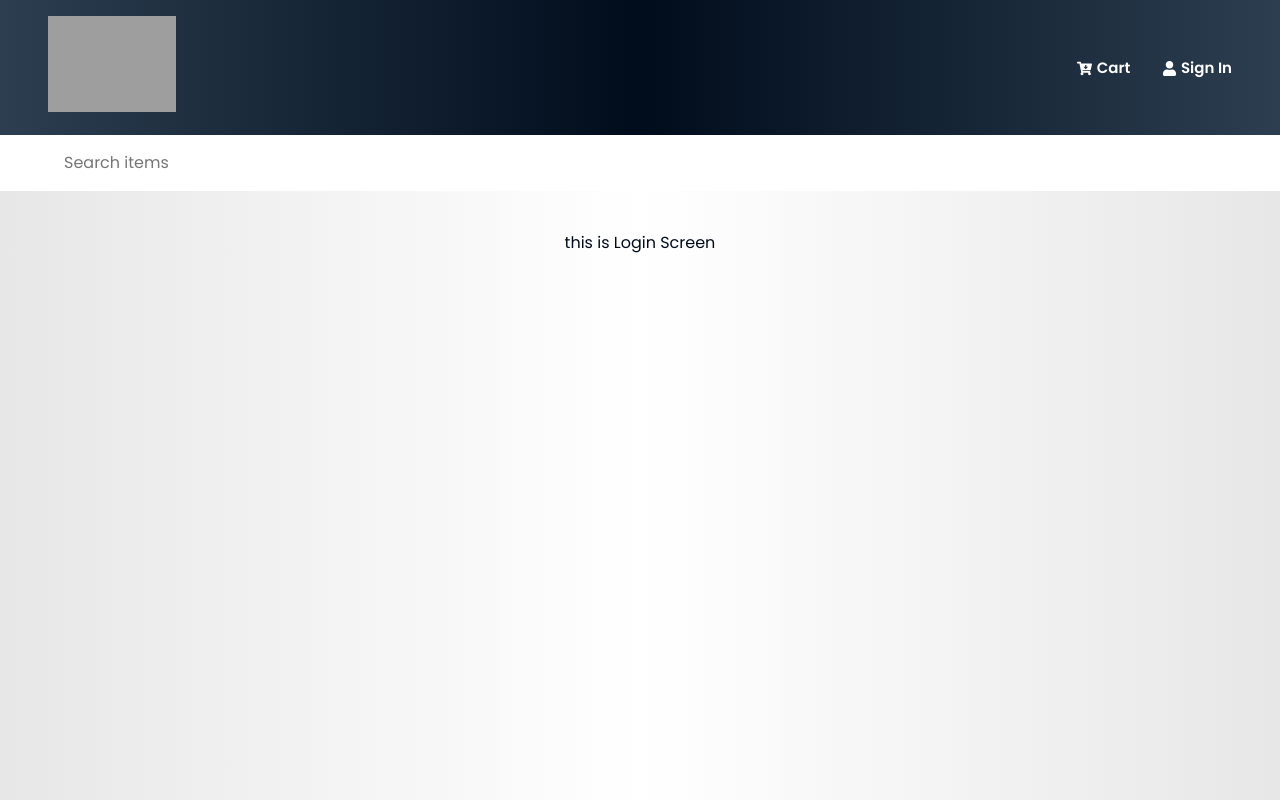
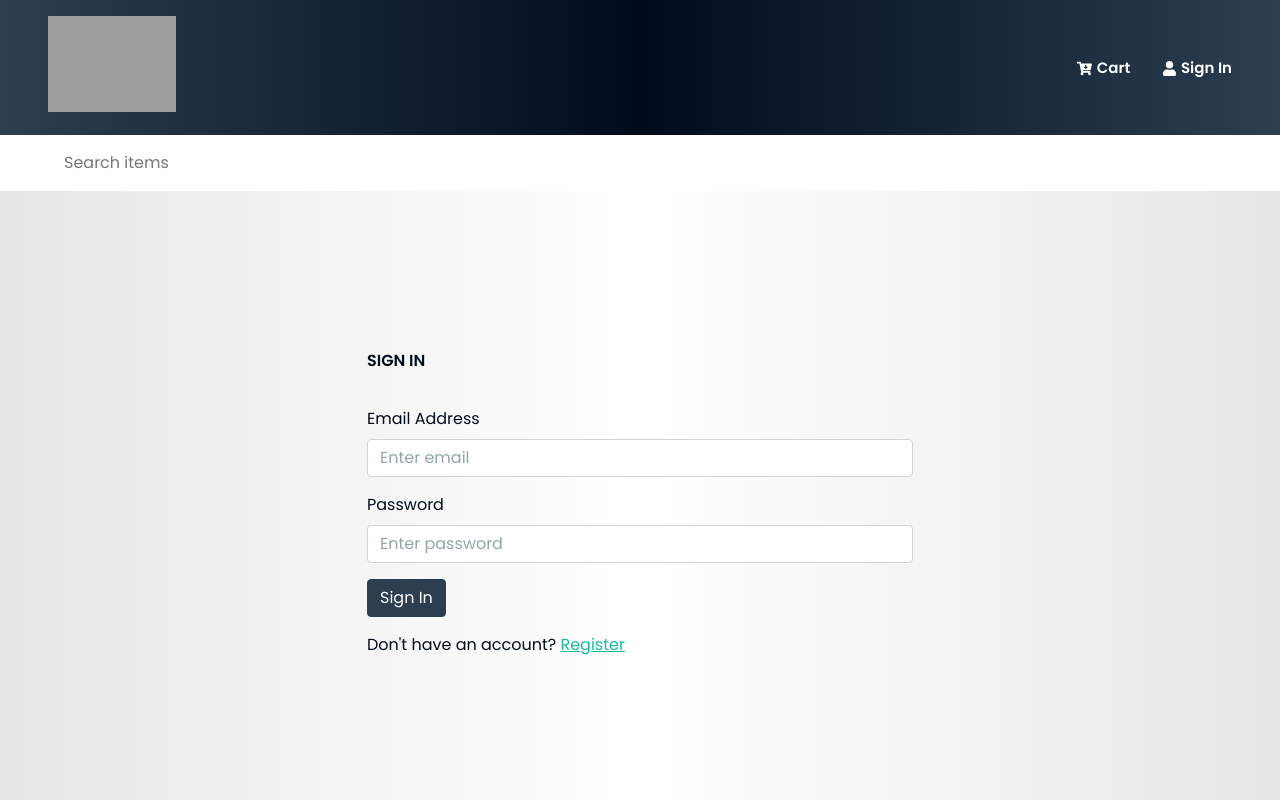
Before and after one commit to ahmadpiee/monggo-store, a React (Create React App) app in the folder frontend/: page /login in a window 1280 px wide. Shown: the top 800 px of the page. Built offline with nearby package versions, Linux system fonts and the light colour scheme; grey boxes are pictures that could not be loaded.

Commit message:
frontend auth functionallity

```diff
--- a/frontend/src/App.js
+++ b/frontend/src/App.js
@@ -2,7 +2,13 @@ import React from "react";
 import { BrowserRouter as Router, Route } from "react-router-dom";
 import styled from "styled-components";
 import { Header, Footer, Layout } from "./components";
-import { CartScreen, LoginScreen, HomeScreen, ProductScreen } from "./screens";
+import {
+    CartScreen,
+    LoginScreen,
+    HomeScreen,
+    ProductScreen,
+    RegisterScreen,
+} from "./screens";
 
 function App() {
     return (
@@ -10,10 +16,11 @@ function App() {
             <Layout>
                 <Header />
                 <BodyContainer>
+                    <Route path="/login" component={LoginScreen} />
+                    <Route path="/register" component={RegisterScreen} />
+                    <Route path="/product/:id" component={ProductScreen} />
+                    <Route path="/cart/:id?" component={CartScreen} />
                     <Route path="/" component={HomeScreen} exact />
-                    <Route path="/product/:id" component={ProductScreen} />
-                    <Route path="/login" component={LoginScreen} />
-                    <Route path="/cart/:id?" component={CartScreen} />
                 </BodyContainer>
                 <Footer />
             </Layout>
@@ -30,4 +37,5 @@ const BodyContainer = styled.div`
     align-items: center;
     margin: 0;
     padding: 2.5rem;
+    min-height: 80vh;
 `;
--- a/frontend/src/components/card/Card.js
+++ b/frontend/src/components/card/Card.js
@@ -15,26 +15,16 @@ const Card = ({
     const formattter = new Intl.NumberFormat("id-ID");
 
     return (
+        <Link key={product._id} style={style} to={`/product/${product._id}`}>
             <Container>
-            <Link
-                key={product._id}
-                style={style}
-                to={`/product/${product._id}`}
-            >
                 <img alt="pic" src={image} />
-            </Link>
                 <BottomContainer>
-                <Link
-                    key={product._id}
-                    style={style}
-                    to={`/product/${product._id}`}
-                >
                     <Title>{name}</Title>
-                </Link>
                     <Rating rating={rating} numReview={numReview} />
                     <Price>Rp {formattter.format(`${price}`)}</Price>
                 </BottomContainer>
             </Container>
+        </Link>
     );
 };
 
@@ -101,11 +91,8 @@ const Container = styled.div`
     box-shadow: -1px 1px 20px 0px rgba(0, 0, 0, 0.42);
     overflow: hidden;
     img {
-        image-rendering: optimizeSpeed;
-        /* max-height: 200px; */
         border-top-left-radius: 10px;
         border-top-right-radius: 10px;
-        width: 100%;
         :hover {
             transform: scale(1.06);
             transition: transform 2s cubic-bezier(0.25, 0.45, 0.45, 1);
--- /dev/null
+++ b/frontend/src/components/form-container/FormContainer.js
@@ -0,0 +1,16 @@
+import React from "react";
+import { Container, Row, Col } from "react-bootstrap";
+
+const FormContainer = ({ children }) => {
+    return (
+        <Container>
+            <Row className="justify-content-md-center">
+                <Col xs={12} md={6}>
+                    {children}
+                </Col>
+            </Row>
+        </Container>
+    );
+};
+
+export default FormContainer;
--- a/frontend/src/components/index.js
+++ b/frontend/src/components/index.js
@@ -6,5 +6,16 @@ import Layout from "./layout/Layout";
 import Rating from "./rating/Rating";
 import Loader from "./loader.js/Loader";
 import Message from "./message.js/Message";
+import FormContainer from "./form-container/FormContainer";
 
-export { Header, Footer, Layout, Card, Banner, Rating, Loader, Message };
+export {
+    Header,
+    Footer,
+    Layout,
+    Card,
+    Banner,
+    Rating,
+    Loader,
+    Message,
+    FormContainer,
+};
--- a/frontend/src/components/message.js/Message.js
+++ b/frontend/src/components/message.js/Message.js
@@ -18,4 +18,5 @@ const Container = styled.div`
         min-width: 20vh;
     }
     min-width: 30vh;
+    color: white;
 `;
--- a/frontend/src/screens/CartScreen.js
+++ b/frontend/src/screens/CartScreen.js
@@ -12,7 +12,7 @@ import {
     Button,
     Card,
 } from "react-bootstrap";
-import { Message, Loader } from "../components";
+import { Message } from "../components";
 import { FaTrashAlt, FaCartArrowDown } from "react-icons/fa";
 
 const CartScreen = ({
--- a/frontend/src/screens/LoginScreen.js
+++ b/frontend/src/screens/LoginScreen.js
@@ -1,10 +1,79 @@
-import React from "react";
+import React, { useState, useEffect } from "react";
+import { useDispatch, useSelector } from "react-redux";
+import { login } from "../store/actions/userActions";
+import { Link } from "react-router-dom";
+import { Form, Button, Row, Col } from "react-bootstrap";
 import styled from "styled-components";
+import { Message, Loader, FormContainer } from "../components";
 
-const LoginScreen = () => {
+const LoginScreen = ({ location, history }) => {
+    const [email, setEmail] = useState("");
+    const [password, setPassword] = useState("");
+
+    const dispatch = useDispatch();
+    const userLogin = useSelector((state) => state.userLogin);
+    const { loading, userInfo, error } = userLogin;
+
+    const redirect = location.search ? location.search.split("=")[1] : "/";
+
+    useEffect(() => {
+        if (userInfo) {
+            history.push(redirect);
+        }
+    }, [history, userInfo, redirect]);
+
+    const submitHandler = (e) => {
+        e.preventDefault();
+        dispatch(login(email, password));
+    };
+
     return (
         <Container>
-            <h1>this is Login Screen</h1>
+            <FormContainer>
+                <h1>Sign In</h1>
+                {loading && <Loader />}
+                {error && <Message>{error}</Message>}
+                <Form onSubmit={submitHandler}>
+                    <Form.Group controlId="email">
+                        <Form.Label className="mt-4">Email Address</Form.Label>
+                        <Form.Control
+                            type="email"
+                            placeholder="Enter email"
+                            value={email}
+                            onChange={(e) => setEmail(e.target.value)}
+                            className="mb-3"
+                        />
+                    </Form.Group>
+
+                    <Form.Group controlId="password">
+                        <Form.Label>Password</Form.Label>
+                        <Form.Control
+                            type="password"
+                            placeholder="Enter password"
+                            value={password}
+                            onChange={(e) => setPassword(e.target.value)}
+                        ></Form.Control>
+                    </Form.Group>
+                    <Button className="mt-3" type="submit" variant="primary">
+                        Sign In
+                    </Button>
+                </Form>
+
+                <Row className="py-3">
+                    <Col>
+                        Don't have an account?{" "}
+                        <Link
+                            to={
+                                redirect
+                                    ? `/register?redirect=${redirect}`
+                                    : "/register"
+                            }
+                        >
+                            Register
+                        </Link>
+                    </Col>
+                </Row>
+            </FormContainer>
         </Container>
     );
 };
@@ -12,5 +81,10 @@ const LoginScreen = () => {
 export default LoginScreen;
 
 const Container = styled.div`
-    height: 100vh;
+    width: 100%;
+    h1 {
+        font-weight: 600;
+        margin-bottom: 10px;
+        text-transform: uppercase;
+    }
 `;
--- /dev/null
+++ b/frontend/src/screens/RegisterScreen.js
@@ -0,0 +1,14 @@
+import React from "react";
+import styled from "styled-components";
+
+const RegisterScreen = () => {
+    return (
+        <Container>
+            <h1>Register Screen</h1>
+        </Container>
+    );
+};
+
+export default RegisterScreen;
+
+const Container = styled.div``;
--- a/frontend/src/screens/index.js
+++ b/frontend/src/screens/index.js
@@ -2,5 +2,6 @@ import CartScreen from "./CartScreen";
 import HomeScreen from "./HomeScreen";
 import LoginScreen from "./LoginScreen";
 import ProductScreen from "./ProductScreen";
+import RegisterScreen from "./RegisterScreen";
 
-export { CartScreen, HomeScreen, LoginScreen, ProductScreen };
+export { CartScreen, HomeScreen, LoginScreen, ProductScreen, RegisterScreen };
```
Lines whose indentation alone changed are shown as unchanged.
